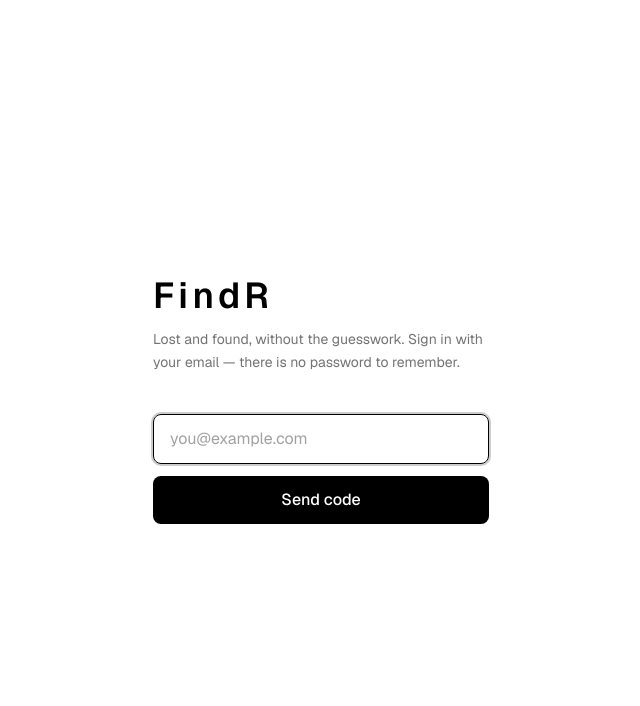
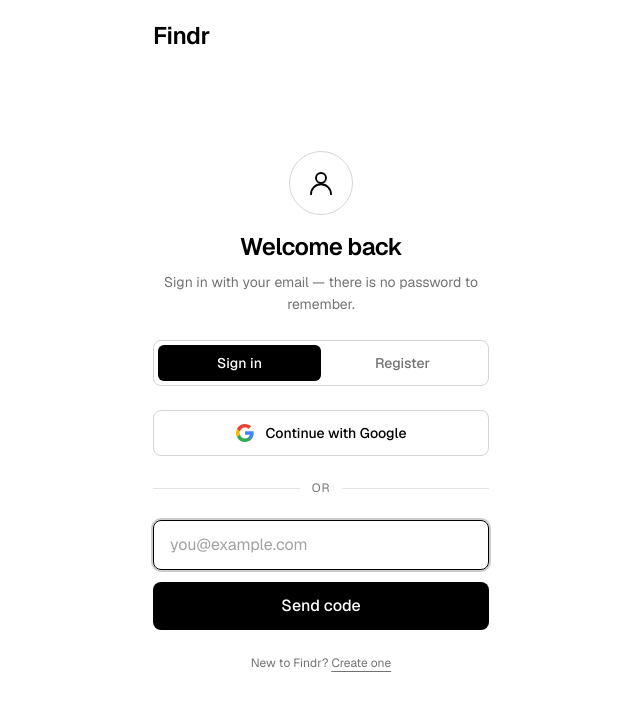
Before and after one commit to charan27teja/FindR, a Next.js app in the folder apps/web/: page /login in a window 1280 px wide. Shown: the top 706 px of the page, without its empty margins (319-959 px from the left). Built offline with nearby package versions, Linux system fonts and the light colour scheme.

Commit message:
worked on login page

```diff
--- a/apps/web/app/(auth)/login/actions.ts
+++ b/apps/web/app/(auth)/login/actions.ts
@@ -7,11 +7,28 @@
 
 export async function sendOtp(_prev: LoginState, form: FormData): Promise<LoginState> {
   const email = String(form.get("email") ?? "").trim().toLowerCase();
+  const register = form.get("mode") === "register";
+  const name = String(form.get("name") ?? "").trim();
+
   if (!/^[^@\s]+@[^@\s]+\.[^@\s]+$/.test(email)) return { email, error: "Enter a valid email address." };
+  if (register && !name) return { email, error: "Enter your name so desks know who to hand the item to." };
 
   const supabase = await db();
-  const { error } = await supabase.auth.signInWithOtp({ email, options: { shouldCreateUser: true } });
-  if (error) return { email, error: error.message };
+  const { error } = await supabase.auth.signInWithOtp({
+    email,
+    // Only registration may create the account, so signing in with a typo
+    // fails loudly instead of silently opening a second empty one.
+    options: { shouldCreateUser: register, data: register ? { full_name: name } : undefined },
+  });
+
+  if (error) {
+    // Supabase phrases "this email has no account" as a signup error.
+    const unknown = /signup|not allowed|not found/i.test(error.message);
+    return {
+      email,
+      error: !register && unknown ? "No account found for that email. Create one instead." : error.message,
+    };
+  }
   return { email, sent: true };
 }
 
--- a/apps/web/app/(auth)/login/page.tsx
+++ b/apps/web/app/(auth)/login/page.tsx
@@ -1,6 +1,6 @@
 "use client";
 
-import { Suspense, useActionState } from "react";
+import { Suspense, useActionState, useState } from "react";
 import { useSearchParams } from "next/navigation";
 import { sendOtp, verifyOtp, type LoginState } from "./actions";
 
@@ -11,6 +11,8 @@
 
 function LoginForm() {
   const next = useSearchParams().get("next") ?? "/";
+  const [mode, setMode] = useState<"login" | "register">("login");
+  const [notice, setNotice] = useState("");
   const [state, action, pending] = useActionState<LoginState, FormData>(
     async (prev, form) => {
       if (form.get("reset")) return { email: prev.email };
@@ -19,19 +21,88 @@
     {},
   );
 
+  const register = mode === "register";
+
   return (
-    <main className="mx-auto flex min-h-dvh w-full max-w-sm flex-col justify-center gap-10 px-6 py-12">
-      <header>
-        <h1 className="text-4xl font-semibold tracking-[0.12em]">FindR</h1>
-        <p className="mt-3 text-sm leading-relaxed text-neutral-500">
+    <div className="mx-auto flex min-h-dvh w-full max-w-sm flex-col px-6">
+      {/* Same wordmark bar as the home page */}
+      <header className="rise flex items-center justify-between py-5">
+        <h1 className="text-2xl font-semibold tracking-tight">Findr</h1>
+      </header>
+
+      <main className="flex flex-1 flex-col justify-center gap-6 pb-12">
+        <div className="rise flex flex-col items-center gap-4" style={{ animationDelay: "60ms" }}>
+          <span className="flex h-16 w-16 items-center justify-center rounded-full border border-neutral-300 dark:border-neutral-700">
+            <svg xmlns="http://www.w3.org/2000/svg" width="30" height="30" viewBox="0 0 24 24" fill="none" stroke="currentColor" strokeWidth="1.5" strokeLinecap="round" strokeLinejoin="round">
+              <circle cx="12" cy="8" r="4" />
+              <path d="M20 21a8 8 0 0 0-16 0" />
+            </svg>
+          </span>
+          <div className="text-center">
+            <h2 className="text-2xl font-semibold tracking-tight">
+              {state.sent ? "Check your email" : register ? "Create your account" : "Welcome back"}
+            </h2>
+            <p className="mt-2 text-sm leading-relaxed text-neutral-500">
               {state.sent
                 ? `Enter the six-digit code we sent to ${state.email}.`
-            : "Lost and found, without the guesswork. Sign in with your email — there is no password to remember."}
+                : register
+                  ? "One account covers every campus, station and event on Findr."
+                  : "Sign in with your email — there is no password to remember."}
             </p>
-      </header>
+          </div>
+        </div>
 
-      <form action={action} className="flex flex-col gap-3">
+        {!state.sent && (
+          <>
+            {/* Sign in / Register segmented control */}
+            <div
+              role="tablist"
+              aria-label="Account"
+              className="rise flex rounded-lg border border-neutral-300 p-1 dark:border-neutral-700"
+              style={{ animationDelay: "120ms" }}
+            >
+              {(["login", "register"] as const).map((m) => (
+                <button
+                  key={m}
+                  role="tab"
+                  type="button"
+                  aria-selected={mode === m}
+                  onClick={() => setMode(m)}
+                  className={`flex-1 rounded-md px-3 py-2 text-sm font-medium transition-colors ${
+                    mode === m ? "bg-accent text-background" : "text-neutral-500 hover:text-foreground"
+                  }`}
+                >
+                  {m === "login" ? "Sign in" : "Register"}
+                </button>
+              ))}
+            </div>
+
+            <button
+              type="button"
+              onClick={() => setNotice("Google sign-in is not connected yet — use your email for now.")}
+              className="chip rise flex items-center justify-center gap-3 rounded-lg border border-neutral-300 px-4 py-3 text-sm font-medium dark:border-neutral-700"
+              style={{ animationDelay: "180ms" }}
+            >
+              <svg width="18" height="18" viewBox="0 0 18 18" aria-hidden="true">
+                <path fill="#4285F4" d="M17.64 9.2c0-.64-.06-1.25-.16-1.84H9v3.48h4.84a4.14 4.14 0 0 1-1.8 2.72v2.26h2.92c1.7-1.57 2.68-3.88 2.68-6.62Z" />
+                <path fill="#34A853" d="M9 18c2.43 0 4.47-.8 5.96-2.18l-2.92-2.26c-.8.54-1.84.86-3.04.86-2.34 0-4.32-1.58-5.03-3.7H.96v2.33A9 9 0 0 0 9 18Z" />
+                <path fill="#FBBC05" d="M3.97 10.72a5.4 5.4 0 0 1 0-3.44V4.95H.96a9 9 0 0 0 0 8.1l3.01-2.33Z" />
+                <path fill="#EA4335" d="M9 3.58c1.32 0 2.5.45 3.44 1.35l2.58-2.58C13.46.9 11.43 0 9 0A9 9 0 0 0 .96 4.95l3.01 2.33C4.68 5.16 6.66 3.58 9 3.58Z" />
+              </svg>
+              Continue with Google
+            </button>
+
+            <div className="rise flex items-center gap-3" style={{ animationDelay: "220ms" }}>
+              <span className="h-px flex-1 bg-neutral-200 dark:bg-neutral-800" />
+              <span className="text-xs uppercase tracking-wider text-neutral-500">or</span>
+              <span className="h-px flex-1 bg-neutral-200 dark:bg-neutral-800" />
+            </div>
+          </>
+        )}
+
+        <form action={action} className="rise flex flex-col gap-3" style={{ animationDelay: "260ms" }}>
           <input type="hidden" name="next" value={next} />
+          <input type="hidden" name="mode" value={mode} />
 
           {state.sent ? (
             <>
@@ -53,6 +124,21 @@
             </>
           ) : (
             <>
+              {register && (
+                <>
+                  <label htmlFor="name" className="sr-only">
+                    Full name
+                  </label>
+                  <input
+                    id="name"
+                    name="name"
+                    autoComplete="name"
+                    placeholder="Your name"
+                    required
+                    className={field}
+                  />
+                </>
+              )}
               <label htmlFor="email" className="sr-only">
                 Email address
               </label>
@@ -64,7 +150,7 @@
                 placeholder="you@example.com"
                 defaultValue={state.email}
                 required
-              autoFocus
+                autoFocus={!register}
                 className={field}
               />
             </>
@@ -75,7 +161,7 @@
             disabled={pending}
             className="rounded-lg bg-accent px-4 py-3 font-medium text-background transition-opacity hover:opacity-85 focus-visible:outline-2 focus-visible:outline-offset-2 focus-visible:outline-foreground disabled:opacity-50"
           >
-          {pending ? "Working…" : state.sent ? "Verify code" : "Send code"}
+            {pending ? "Working…" : state.sent ? "Verify code" : register ? "Create account" : "Send code"}
           </button>
 
           {state.sent && (
@@ -90,16 +176,30 @@
             </button>
           )}
 
-        {state.error && (
-          <p
-            role="alert"
-            className="rounded-lg border border-foreground/30 px-4 py-3 text-sm"
-          >
-            {state.error}
+          {(state.error || notice) && (
+            <p role="alert" className="rounded-lg border border-foreground/30 px-4 py-3 text-sm">
+              {state.error || notice}
             </p>
           )}
         </form>
+
+        {!state.sent && (
+          <p
+            className="rise text-center text-xs leading-relaxed text-neutral-500"
+            style={{ animationDelay: "300ms" }}
+          >
+            {register ? "Already have an account? " : "New to Findr? "}
+            <button
+              type="button"
+              onClick={() => setMode(register ? "login" : "register")}
+              className="underline underline-offset-4 hover:text-foreground"
+            >
+              {register ? "Sign in" : "Create one"}
+            </button>
+          </p>
+        )}
       </main>
+    </div>
   );
 }
 
--- a/apps/web/app/globals.css
+++ b/apps/web/app/globals.css
@@ -34,6 +34,17 @@
   background: var(--background);
   color: var(--foreground);
   font-family: var(--font-sans), system-ui, sans-serif;
+}
+
+/* Tailwind v4 preflight sets buttons to cursor: default. Put the hand back
+   once here rather than sprinkling cursor-pointer on every button. */
+button:not(:disabled),
+[role="button"]:not(:disabled) {
+  cursor: pointer;
+}
+
+button:disabled {
+  cursor: not-allowed;
 }
 
 /* Loading — the wordmark screen: settles in, then clears itself. */
```
Lines whose indentation alone changed are shown as unchanged.
